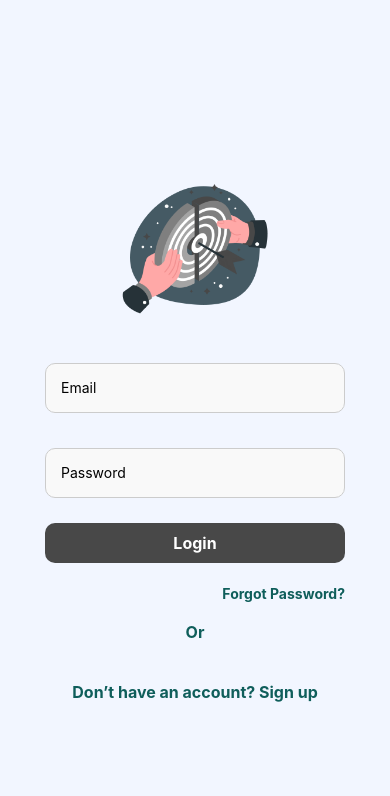
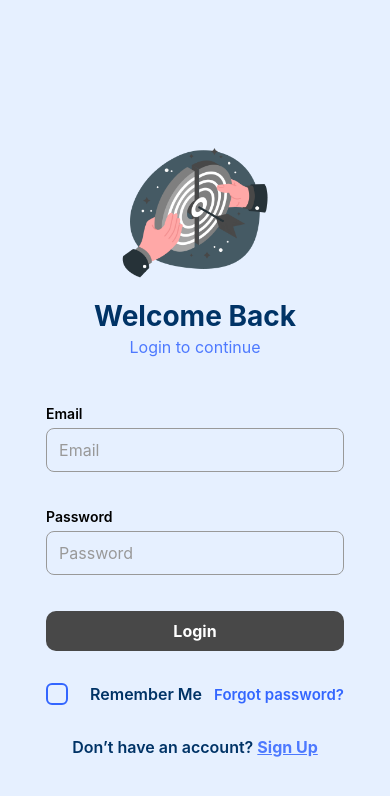
Before and after one commit to hosainahmeed/React-native-practice, a React Native app: screen /Login in a window 390 px wide. Shown: the top 796 px of the page. Built offline with nearby package versions, Linux system fonts and the light colour scheme.

Commit message:
update the sign up page

```diff
--- a/App.jsx
+++ b/App.jsx
@@ -8,6 +8,7 @@ import Login from './src/screen/Login';
 import Home from './src/components/Home';
 import { SecondScreen, ThirdScreen } from './src/screen/multi-step-onboarding/SecondScreen';
 import SplashScreen from 'react-native-splash-screen';
+import SignUpForm from './src/components/SignUpForm';
 
 // Import the new onboarding screens
 
@@ -43,6 +44,7 @@ function App() {
           name="Login"
           component={Login}
         />
+        <Stack.Screen name="SignUp" component={SignUpForm} />
         <Stack.Screen name="About" component={About} />
         <Stack.Screen options={{headerShown: false}} name="Home" component={Home} />
         <Stack.Screen
--- a/package.json
+++ b/package.json
@@ -19,8 +19,7 @@
     "react-native-reanimated": "^3.18.0",
     "react-native-safe-area-context": "^5.4.1",
     "react-native-screens": "^4.11.1",
-    "react-native-splash-screen": "^3.3.0",
-    "yup": "^1.6.1"
+    "react-native-splash-screen": "^3.3.0"
   },
   "devDependencies": {
     "@babel/core": "^7.25.2",
--- a/src/components/CustomInput.jsx
+++ b/src/components/CustomInput.jsx
@@ -1,31 +1,43 @@
-import { StyleSheet, TextInput, View } from 'react-native';
+import {StyleSheet, Text, TextInput, View} from 'react-native';
 import React from 'react';
 
-export default function CustomInput({ value, onChangeText, placeholder, secureTextEntry }) {
+export default function CustomInput({
+  label,
+  value,
+  onChangeText,
+  placeholder,
+  secureTextEntry,
+}) {
   return (
-    <View style={styles.wrapper}>
+    <View style={styles.inputContainer}>
+      <Text style={styles.label}>{label}</Text>
       <TextInput
         style={styles.input}
+        placeholder={placeholder}
+        secureTextEntry={secureTextEntry}
         value={value}
         onChangeText={onChangeText}
-        placeholder={placeholder}
-        secureTextEntry={secureTextEntry}
+        placeholderTextColor="#999"
       />
     </View>
   );
 }
 
 const styles = StyleSheet.create({
-  wrapper: {
-    marginVertical: 10,
+  inputContainer: {
+    marginBottom: 16,
+  },
+  label: {
+    marginBottom: 6,
+    fontWeight: '600',
   },
   input: {
-    height: 50,
+    height: 44,
     borderWidth: 1,
-    borderColor: '#ccc',
-    borderRadius: 10,
-    paddingHorizontal: 15,
-    backgroundColor: '#f9f9f9',
-    width: '100%',
+    borderColor: '#999',
+    borderRadius: 8,
+    paddingHorizontal: 12,
+    fontSize: 16,
+    color: '#000',
   },
 });
--- /dev/null
+++ b/src/components/SignUpForm.jsx
@@ -0,0 +1,133 @@
+// SignUpForm.js
+import React, {useState} from 'react';
+import {
+  View,
+  Text,
+  TouchableOpacity,
+  StyleSheet,
+} from 'react-native';
+import CustomInput from './CustomInput';
+import { useNavigation } from '@react-navigation/native';
+
+
+const SignUpForm = ({onSubmit, onLoginPress}) => {
+  const [fullName, setFullName] = useState('');
+  const [email, setEmail] = useState('');
+  const [phoneNumber, setPhoneNumber] = useState('');
+  const [password, setPassword] = useState('');
+  const [confirmPassword, setConfirmPassword] = useState('');
+  const navigation = useNavigation()
+
+  const handleSignUp = () => {
+    // Add validation logic here if needed
+    onSubmit &&
+      onSubmit({fullName, email, phoneNumber, password, confirmPassword});
+  };
+
+  return (
+    <View style={styles.container}>
+      <Text style={styles.title}>Sign Up</Text>
+      <Text style={styles.subtitle}>Hello! let’s join with us</Text>
+
+      <CustomInput
+        label="Full Name"
+        placeholder="Enter your full name"
+        value={fullName}
+        onChangeText={setFullName}
+      />
+      <CustomInput
+        label="Email"
+        placeholder="Enter your email"
+        value={email}
+        onChangeText={setEmail}
+      />
+      <CustomInput
+        label="Phone number"
+        placeholder="Enter your phone number"
+        value={phoneNumber}
+        onChangeText={setPhoneNumber}
+      />
+      <CustomInput
+        label="Password"
+        placeholder="Enter your password"
+        secureTextEntry
+        value={password}
+        onChangeText={setPassword}
+      />
+      <CustomInput
+        label="Confirm Password"
+        placeholder="Confirm your password"
+        secureTextEntry
+        value={confirmPassword}
+        onChangeText={setConfirmPassword}
+      />
+
+      <TouchableOpacity style={styles.button} onPress={handleSignUp}>
+        <Text style={styles.buttonText}>Sign up</Text>
+      </TouchableOpacity>
+
+      <View style={styles.loginContainer}>
+        <Text>Already have an account? </Text>
+        <TouchableOpacity onPress={onLoginPress}>
+          <Text onPress={()=>navigation.navigate('Login')} style={styles.loginText}>Login</Text>
+        </TouchableOpacity>
+      </View>
+    </View>
+  );
+};
+
+const styles = StyleSheet.create({
+  container: {
+    padding: 24,
+    flex: 1,
+    justifyContent: 'center',
+    backgroundColor: '#fff',
+  },
+  title: {
+    fontWeight: 'bold',
+    fontSize: 22,
+    marginBottom: 4,
+  },
+  subtitle: {
+    marginBottom: 24,
+    color: '#666',
+  },
+  inputContainer: {
+    marginBottom: 16,
+  },
+  label: {
+    marginBottom: 6,
+    fontWeight: '600',
+  },
+  input: {
+    height: 44,
+    borderWidth: 1,
+    borderColor: '#999',
+    borderRadius: 8,
+    paddingHorizontal: 12,
+    fontSize: 16,
+    color: '#000',
+  },
+  button: {
+    backgroundColor: '#444',
+    height: 44,
+    borderRadius: 8,
+    justifyContent: 'center',
+    alignItems: 'center',
+    marginTop: 12,
+  },
+  buttonText: {
+    color: '#fff',
+    fontSize: 16,
+  },
+  loginContainer: {
+    marginTop: 24,
+    flexDirection: 'row',
+    justifyContent: 'center',
+  },
+  loginText: {
+    fontWeight: 'bold',
+  },
+});
+
+export default SignUpForm;
--- a/src/screen/Login.jsx
+++ b/src/screen/Login.jsx
@@ -1,4 +1,5 @@
 /* eslint-disable react/no-unstable-nested-components */
+
 import React, {memo, useState} from 'react';
 import {
   KeyboardAvoidingView,
@@ -9,47 +10,26 @@ import {
   Alert,
   FlatList,
   TouchableOpacity,
+  Pressable,
 } from 'react-native';
 import {SafeAreaView} from 'react-native-safe-area-context';
-import * as yup from 'yup';
 
 import BarndIcon from '../components/BarndIcon';
 import CustomInput from '../components/CustomInput';
 import CustomButton from '../components/CustomButton';
 import {useNavigation} from '@react-navigation/native';
 
-const loginSchema = yup.object().shape({
-  email: yup
-    .string()
-    .email('Invalid email format')
-    .required('Email is required'),
-  password: yup
-    .string()
-    .min(6, 'Password must be at least 6 characters')
-    .required('Password is required'),
-});
-
 function Login() {
   const [email, setEmail] = useState('');
   const [password, setPassword] = useState('');
-  const [errors, setErrors] = useState({});
+  const [rememberMe, setRememberMe] = useState(false);
   const navigation = useNavigation();
 
-  const handleLogin = async () => {
-    try {
-      await loginSchema.validate({email, password}, {abortEarly: false});
-      setErrors({});
+  const handleLogin = () => {
     Alert.alert('Success', 'Logged in successfully!');
     setEmail('');
     setPassword('');
     navigation.navigate('Home');
-    } catch (err) {
-      const errorObj = {};
-      err.inner.forEach(e => {
-        errorObj[e.path] = e.message;
-      });
-      setErrors(errorObj);
-    }
   };
 
   return (
@@ -63,45 +43,71 @@ function Login() {
           renderItem={() => (
             <View style={styles.form}>
               <CustomInput
+                label="Email"
                 placeholder="Email"
                 value={email}
                 onChangeText={setEmail}
+                style={styles.input}
               />
-              {errors.email && (
-                <Text style={styles.errorText}>{errors.email}</Text>
-              )}
 
               <CustomInput
+                label="Password"
                 placeholder="Password"
                 value={password}
                 onChangeText={setPassword}
                 secureTextEntry
+                style={styles.input}
               />
-              {errors.password && (
-                <Text style={styles.errorText}>{errors.password}</Text>
-              )}
+              <CustomButton
+                text="Login"
+                onPress={handleLogin}
+                style={styles.loginButton}
+              />
 
-              <CustomButton text="Login" onPress={handleLogin} />
-              <TouchableOpacity>
-                <Text style={styles.forgotPassword}>Forgot Password?</Text>
+              <View style={styles.optionsRow}>
+                <Pressable
+                  style={styles.checkboxContainer}
+                  onPress={() => setRememberMe(!rememberMe)}
+                  android_ripple={{color: 'rgba(0,0,0,0.1)', borderless: true}}
+                  hitSlop={8}>
+                  <View
+                    style={[
+                      styles.checkbox,
+                      rememberMe && styles.checkboxChecked,
+                    ]}>
+                    {rememberMe && <View style={styles.checkboxInner} />}
+                  </View>
+                </Pressable>
+                <Text style={styles.checkboxLabel}>Remember Me</Text>
+
+                <TouchableOpacity
+                  onPress={() => {
+                    /* Add forgot password logic */
+                  }}>
+                  <Text style={styles.forgotPassword}>Forgot password?</Text>
                 </TouchableOpacity>
+              </View>
             </View>
           )}
           ListHeaderComponent={() => (
             <View style={styles.header}>
               <BarndIcon />
+              <Text style={styles.title}>Welcome Back</Text>
+              <Text style={styles.subtitle}>Login to continue</Text>
             </View>
           )}
           ListFooterComponent={() => (
-            <View>
-              <View style={styles.separator}>
-                <Text style={styles.separatorText}>Or</Text>
-              </View>
-              <View style={styles.separator}>
+            <View style={styles.footer}>
               <Text style={styles.separatorText}>
-                  Don’t have an account? Sign up
+                Don’t have an account?{' '}
+                <Text
+                  onPress={() => {
+                    navigation.navigate('SignUp');
+                  }}
+                  style={styles.signUpText}>
+                  Sign Up
                 </Text>
-              </View>
+              </Text>
             </View>
           )}
         />
@@ -109,73 +115,130 @@ function Login() {
     </SafeAreaView>
   );
 }
+
 export default memo(Login);
+
 const styles = StyleSheet.create({
   safeArea: {
     flex: 1,
-    backgroundColor: '#f2f6ff',
+    backgroundColor: '#e6f0ff',
   },
   container: {
     flex: 1,
-    backgroundColor: '#f2f6ff',
-    justifyContent: 'center',
-    alignItems: 'center',
-    padding: 20,
+    paddingHorizontal: 24,
     paddingTop: 50,
     paddingBottom: 50,
-  },
-  separator: {
-    alignItems: 'center',
-    marginVertical: 20,
-  },
-  socialButtons: {
-    flexDirection: 'row',
-    gap: 10,
     justifyContent: 'center',
-    alignItems: 'center',
-  },
-  forgotPassword: {
-    width: 300,
-    textAlign: 'right',
-    color: '#0F5E5B',
-    fontWeight: 'bold',
-    marginTop: 7,
-  },
-  separatorText: {
-    color: '#0F5E5B',
-    fontSize: 16,
-    fontWeight: 'bold',
   },
   scrollContent: {
     flexGrow: 1,
-    padding: 20,
     justifyContent: 'center',
-    maxWidth: 356,
-    minWidth: 330,
+    maxWidth: 360,
+    alignSelf: 'center',
   },
   header: {
     alignItems: 'center',
-    marginBottom: 30,
+    marginBottom: 24,
   },
   title: {
-    fontSize: 32,
-    fontWeight: 'bold',
-    textAlign: 'center',
-    color: '#0F5E5B',
+    fontSize: 28,
+    fontWeight: '700',
+    color: '#003366',
+    marginTop: 12,
   },
   subtitle: {
-    textAlign: 'center',
     fontSize: 16,
-    marginBottom: 30,
-    color: '#555',
+    color: '#4d79ff',
+    marginTop: 4,
+    marginBottom: 24,
   },
   form: {
     width: '100%',
-    gap: 15,
+    gap: 20,
+  },
+  input: {
+    backgroundColor: '#fff',
+    borderRadius: 12,
+    paddingHorizontal: 16,
+    paddingVertical: 14,
+    fontSize: 16,
+    color: '#333',
+    shadowColor: '#000',
+    shadowOpacity: 0.05,
+    shadowRadius: 6,
+    shadowOffset: {width: 0, height: 3},
+    elevation: 3,
   },
   errorText: {
     color: '#ff4d4f',
     fontSize: 13,
-    marginLeft: 5,
+    marginLeft: 6,
+    marginTop: -12,
+    marginBottom: 6,
+  },
+  loginButton: {
+    backgroundColor: '#3366ff',
+    borderRadius: 14,
+    paddingVertical: 14,
+    shadowColor: '#3366ff',
+    shadowOpacity: 0.4,
+    shadowRadius: 8,
+    shadowOffset: {width: 0, height: 4},
+    elevation: 5,
+  },
+  optionsRow: {
+    flexDirection: 'row',
+    justifyContent: 'space-between',
+    marginTop: 12,
+    alignItems: 'center',
+    gap: 12,
+  },
+  checkboxContainer: {
+    flexDirection: 'row',
+    alignItems: 'center',
+  },
+  checkbox: {
+    width: 22,
+    height: 22,
+    borderRadius: 6,
+    borderWidth: 2,
+    borderColor: '#3366ff',
+    marginRight: 10,
+    justifyContent: 'center',
+    alignItems: 'center',
+    backgroundColor: '#e6f0ff',
+  },
+  checkboxChecked: {
+    backgroundColor: '#3366ff',
+  },
+  checkboxInner: {
+    width: 12,
+    height: 12,
+    backgroundColor: 'white',
+    borderRadius: 3,
+  },
+  checkboxLabel: {
+    fontSize: 16,
+    color: '#003366',
+    fontWeight: '600',
+  },
+  forgotPassword: {
+    fontSize: 15,
+    color: '#3366ff',
+    fontWeight: '600',
+  },
+  footer: {
+    marginTop: 32,
+    alignItems: 'center',
+  },
+  separatorText: {
+    color: '#003366',
+    fontSize: 16,
+    fontWeight: '600',
+  },
+  signUpText: {
+    color: '#4d79ff',
+    fontWeight: '700',
+    textDecorationLine: 'underline',
   },
 });
```
Also changed, not shown: 1 other file (tests, documents, lock files or other folders). Lines whose indentation alone changed are shown as unchanged.
